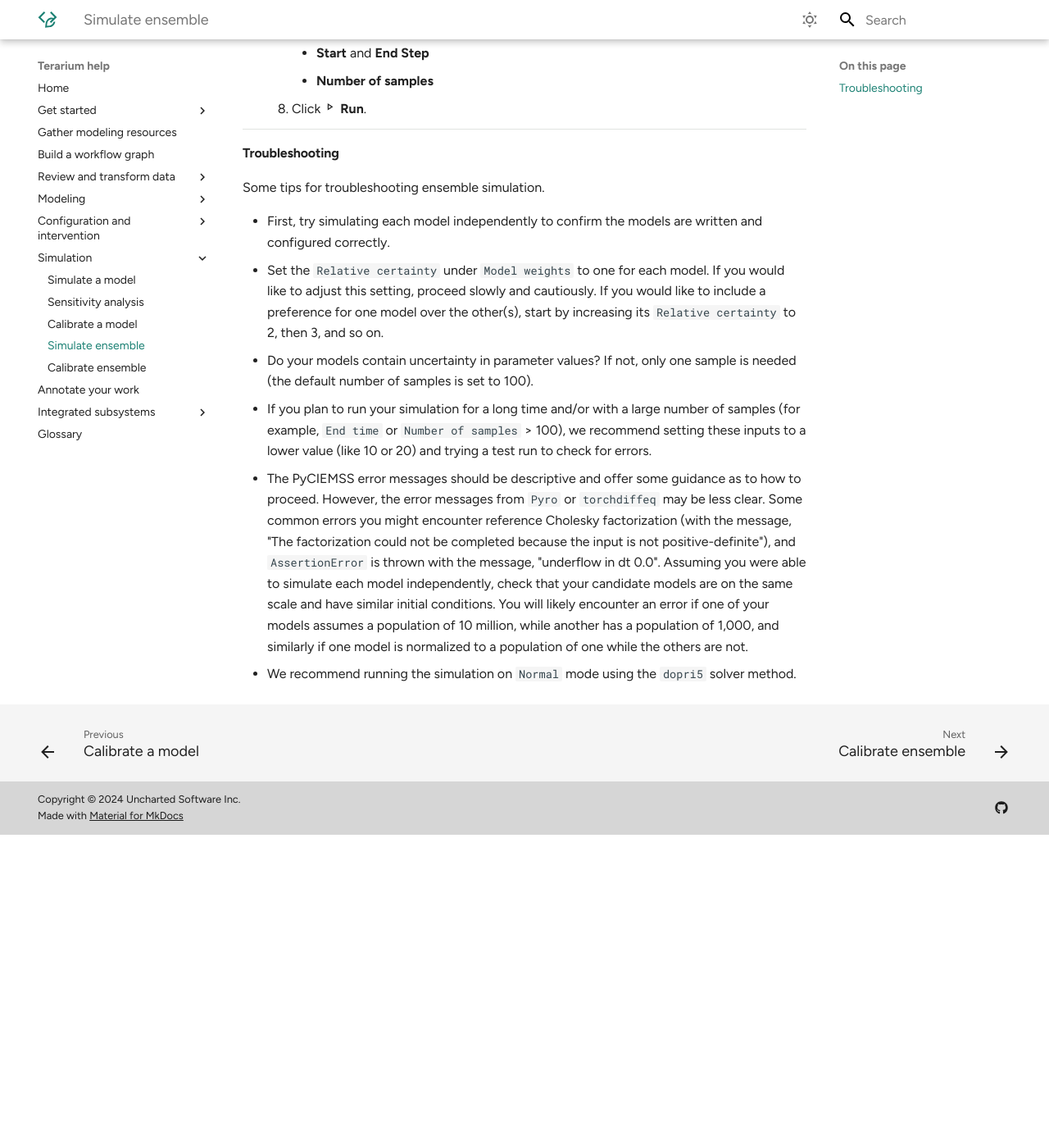
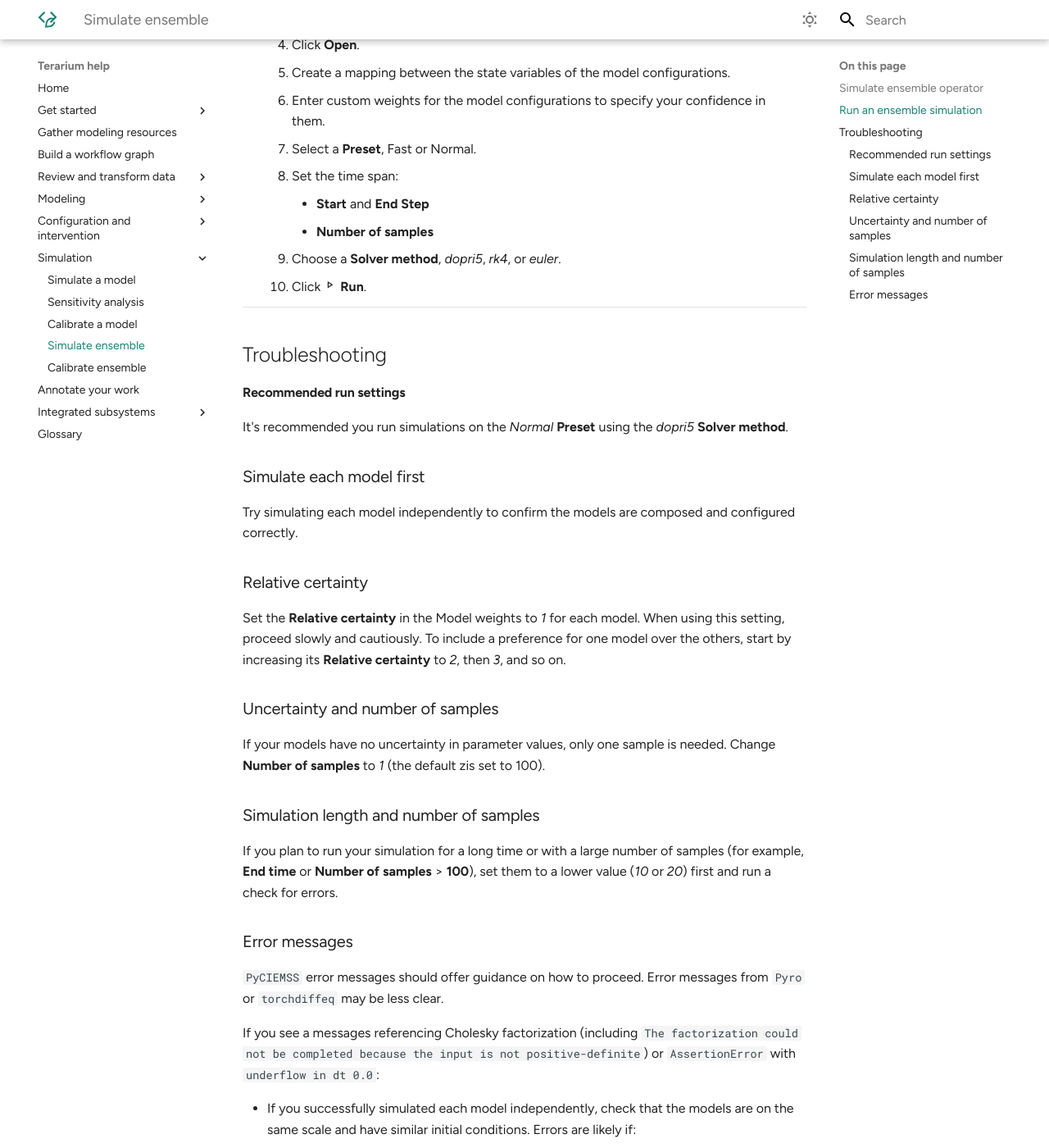
Before and after one commit to DARPA-ASKEM/terarium-docs, an MkDocs documentation site: the page built from docs/simulation/simulate-ensemble.md, in a window 1280 px wide and 1400 px high, scrolled down 943 px. Shown: the whole window at 82% size. Built offline with MkDocs 1.6.1 and Material for MkDocs 9.7.7, drawn with Linux system fonts in a browser that asks for light colours; plug-ins that fetch from the network failed and are left out; before the commit the page ends 1961 px from its top, so only the background shows below that; some of the changed text lies outside the part shown.

Commit message:
Copy edits and formatting

```diff
--- a/docs/simulation/simulate-ensemble.md
+++ b/docs/simulation/simulate-ensemble.md
@@ -5,6 +5,8 @@ title: Simulate ensemble
 # Simulate ensemble
 
 More info coming soon.
+
+## Simulate ensemble operator
 
 <figure markdown>![](../img/models/model-simulate-ensemble-operator.png)<figcaption markdown>How it works: [PyCIEMSS](https://github.com/ciemss/pyciemss/blob/main/pyciemss/interfaces.py#L35) :octicons-link-external-24:{ alt="External link" title="External link" }</figcaption></figure>
 
@@ -24,6 +26,8 @@ More info coming soon.
 
 </div>
 
+## Run an ensemble simulation
+
 ???+ list "Run an ensemble simulation"
 
     1. [Configure two or more models](../config-and-intervention/configure-model.md).
@@ -32,18 +36,41 @@ More info coming soon.
     4. Click **Open**.
     5. Create a mapping between the state variables of the model configurations.
     6. Enter custom weights for the model configurations to specify your confidence in them.
-    7. Set the time span:
+    7. Select a **Preset**, Fast or Normal.
+    8. Set the time span:
         - **Start** and **End Step**
         - **Number of samples**
-    8. Click :material-play-outline:{ aria-hidden="true" } **Run**.
+    9. Choose a **Solver method**, *dopri5*, *rk4*, or *euler*.
+    9. Click :material-play-outline:{ aria-hidden="true" } **Run**.
 
-#### Troubleshooting
+## Troubleshooting
 
-Some tips for troubleshooting ensemble simulation.
+#### Recommended run settings
 
- - First, try simulating each model independently to confirm the models are written and configured correctly.
- - Set the `Relative certainty` under `Model weights` to one for each model. If you would like to adjust this setting, proceed slowly and cautiously. If you would like to include a preference for one model over the other(s), start by increasing its `Relative certainty` to 2, then 3, and so on.
- - Do your models contain uncertainty in parameter values? If not, only one sample is needed (the default number of samples is set to 100).
- - If you plan to run your simulation for a long time and/or with a large number of samples (for example, `End time` or `Number of samples` > 100), we recommend setting these inputs to a lower value (like 10 or 20) and trying a test run to check for errors.
- - The PyCIEMSS error messages should be descriptive and offer some guidance as to how to proceed. However, the error messages from `Pyro` or `torchdiffeq` may be less clear. Some common errors you might encounter reference Cholesky factorization (with the message, "The factorization could not be completed because the input is not positive-definite"), and `AssertionError` is thrown with the message, "underflow in dt 0.0". Assuming you were able to simulate each model independently, check that your candidate models are on the same scale and have similar initial conditions. You will likely encounter an error if one of your models assumes a population of 10 million, while another has a population of 1,000, and similarly if one model is normalized to a population of one while the others are not.
- - We recommend running the simulation on `Normal` mode using the `dopri5` solver method.
+It's recommended you run simulations on the *Normal* **Preset** using the *dopri5* **Solver method**.
+
+### Simulate each model first
+
+Try simulating each model independently to confirm the models are composed and configured correctly.
+
+### Relative certainty
+
+Set the **Relative certainty** in the Model weights to *1* for each model. When using this setting, proceed slowly and cautiously. To include a preference for one model over the others, start by increasing its **Relative certainty** to *2*, then *3*, and so on.
+
+### Uncertainty and number of samples
+
+If your models have no uncertainty in parameter values, only one sample is needed. Change **Number of samples** to *1* (the default zis set to 100).
+
+### Simulation length and number of samples
+
+If you plan to run your simulation for a long time or with a large number of samples (for example, **End time** or **Number of samples** > **100**), set them to a lower value (*10* or *20*) first and run a check for errors.
+
+### Error messages
+
+`PyCIEMSS` error messages should offer guidance on how to proceed. Error messages from `Pyro` or `torchdiffeq` may be less clear.
+
+If you see a messages referencing Cholesky factorization (including `The factorization could not be completed because the input is not positive-definite`) or `AssertionError` with `underflow in dt 0.0`:
+
+- If you successfully simulated each model independently, check that the models are on the same scale and have similar initial conditions. Errors are likely if:
+    - One model assumes a population of 10 million, while another has a population of 1,000.
+    - One model is normalized to a population of one while the others are not.
```
